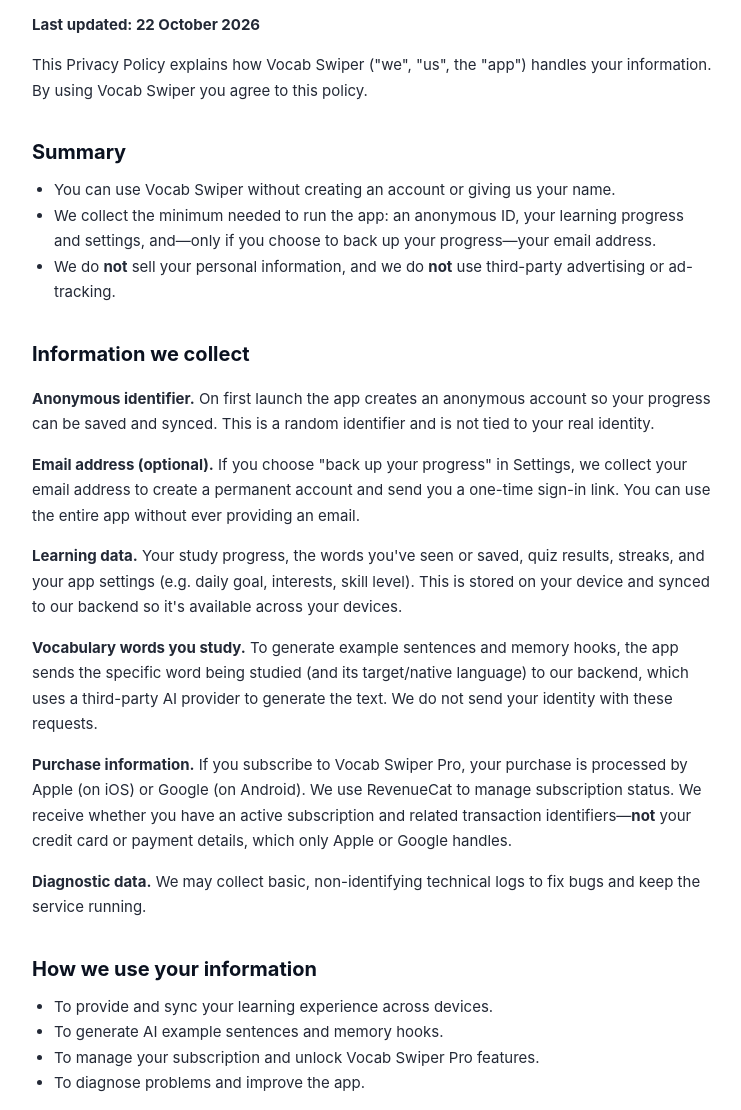
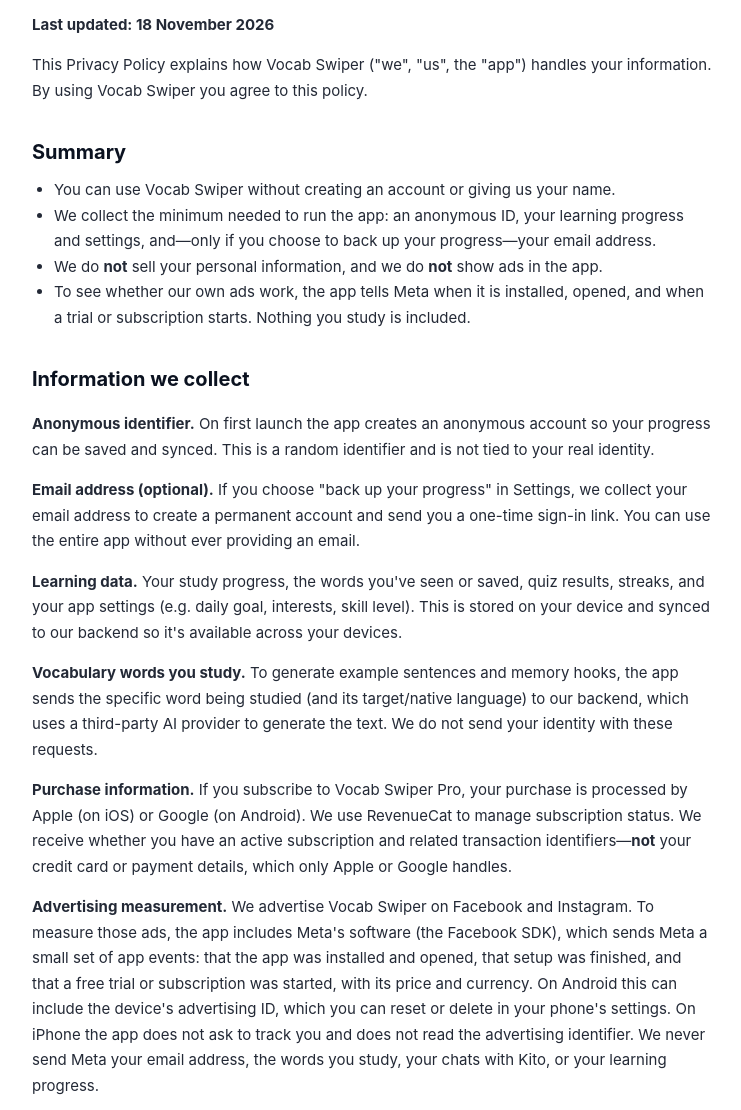
Before and after one commit to stratelabs/vocabswiper-site, a plain HTML site: page privacy/index.html in a window 1280 px wide. Shown: the part 185-1295 px from the top of the page, without its empty margins (268-1009 px from the left). Drawn offline with Linux system fonts and the light colour scheme.

Commit message:
Privacy policy: say that the app shares install and purchase events with Meta
Co-Authored-By: Claude Fable 5.2 <noreply@anthropic.com>

```diff
--- a/privacy/index.html
+++ b/privacy/index.html
@@ -23,13 +23,14 @@
 <body><div class="wrap">
 <a class="back" href="../">← Vocab Swiper</a>
 <h1>Privacy Policy</h1>
-<p><strong>Last updated: 22 October 2026</strong></p>
+<p><strong>Last updated: 18 November 2026</strong></p>
 <p>This Privacy Policy explains how Vocab Swiper ("we", "us", the "app") handles your information. By using Vocab Swiper you agree to this policy.</p>
 <h2>Summary</h2>
 <ul>
 <li>You can use Vocab Swiper without creating an account or giving us your name.</li>
 <li>We collect the minimum needed to run the app: an anonymous ID, your learning progress and settings, and—only if you choose to back up your progress—your email address.</li>
-<li>We do <strong>not</strong> sell your personal information, and we do <strong>not</strong> use third-party advertising or ad-tracking.</li>
+<li>We do <strong>not</strong> sell your personal information, and we do <strong>not</strong> show ads in the app.</li>
+<li>To see whether our own ads work, the app tells Meta when it is installed, opened, and when a trial or subscription starts. Nothing you study is included.</li>
 </ul>
 <h2>Information we collect</h2>
 <p><strong>Anonymous identifier.</strong> On first launch the app creates an anonymous account so your progress can be saved and synced. This is a random identifier and is not tied to your real identity.</p>
@@ -37,6 +38,7 @@
 <p><strong>Learning data.</strong> Your study progress, the words you've seen or saved, quiz results, streaks, and your app settings (e.g. daily goal, interests, skill level). This is stored on your device and synced to our backend so it's available across your devices.</p>
 <p><strong>Vocabulary words you study.</strong> To generate example sentences and memory hooks, the app sends the specific word being studied (and its target/native language) to our backend, which uses a third-party AI provider to generate the text. We do not send your identity with these requests.</p>
 <p><strong>Purchase information.</strong> If you subscribe to Vocab Swiper Pro, your purchase is processed by Apple (on iOS) or Google (on Android). We use RevenueCat to manage subscription status. We receive whether you have an active subscription and related transaction identifiers&mdash;<strong>not</strong> your credit card or payment details, which only Apple or Google handles.</p>
+<p><strong>Advertising measurement.</strong> We advertise Vocab Swiper on Facebook and Instagram. To measure those ads, the app includes Meta's software (the Facebook SDK), which sends Meta a small set of app events: that the app was installed and opened, that setup was finished, and that a free trial or subscription was started, with its price and currency. On Android this can include the device's advertising ID, which you can reset or delete in your phone's settings. On iPhone the app does not ask to track you and does not read the advertising identifier. We never send Meta your email address, the words you study, your chats with Kito, or your learning progress.</p>
 <p><strong>Diagnostic data.</strong> We may collect basic, non-identifying technical logs to fix bugs and keep the service running.</p>
 <h2>How we use your information</h2>
 <ul>
@@ -44,6 +46,7 @@
 <li>To generate AI example sentences and memory hooks.</li>
 <li>To manage your subscription and unlock Vocab Swiper Pro features.</li>
 <li>To diagnose problems and improve the app.</li>
+<li>To measure how well our own advertising works.</li>
 </ul>
 <h2>Third-party services</h2>
 <p>We share data with these providers only as needed to run the app:</p>
@@ -54,6 +57,7 @@
 <li><strong>Groq</strong> — AI generation of example sentences and memory hooks (<a href="https://groq.com/privacy-policy/">groq.com/privacy-policy</a>)</li>
 <li><strong>ElevenLabs</strong> — synthesis of voice audio for the words and sentences you study (<a href="https://elevenlabs.io/privacy-policy">elevenlabs.io/privacy</a>)</li>
 <li><strong>Amazon Web Services</strong> — hosting for our backend and audio files (<a href="https://aws.amazon.com/privacy/">aws.amazon.com/privacy</a>)</li>
+<li><strong>Meta</strong> — measuring installs and purchases that come from our ads on Facebook and Instagram (<a href="https://www.facebook.com/privacy/policy/">facebook.com/privacy/policy</a>)</li>
 <li><strong>Zoho</strong> — hosts our support email inbox (<a href="https://www.zoho.com/privacy.html">zoho.com/privacy</a>)</li>
 </ul>
 <h2>Data retention and deletion</h2>
```
